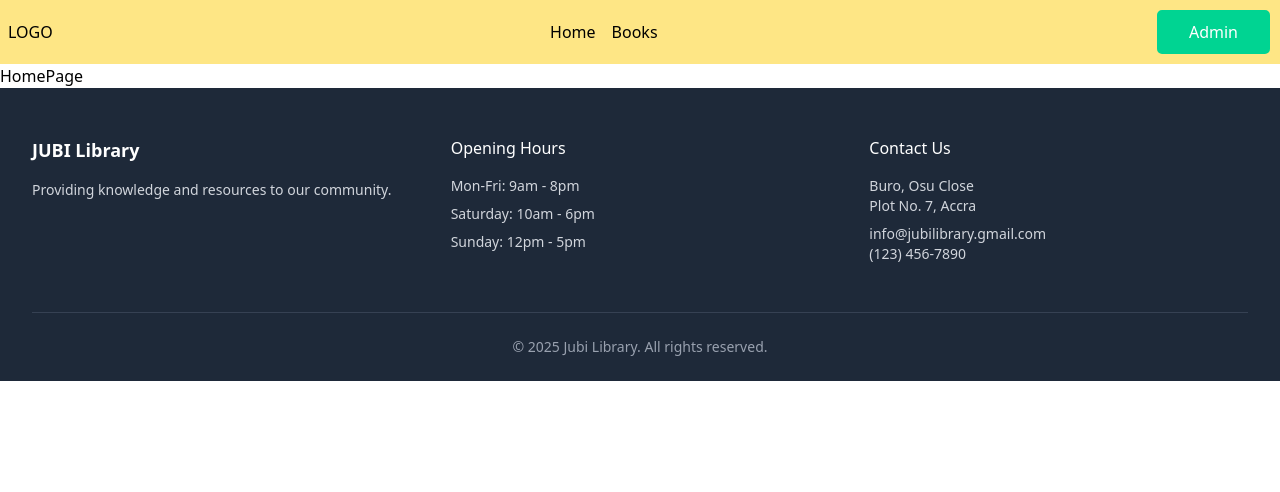
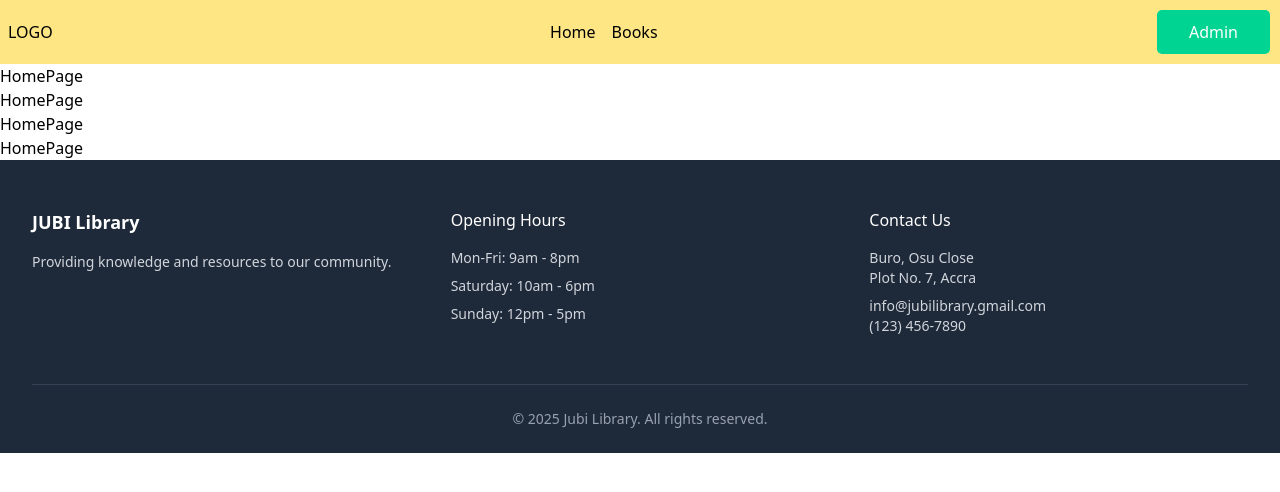
Before and after one commit to JIBU-Library-Project/JUBI-Front-End, a React (Vite) app: page / in a window 1280 px wide. Shown: the top 492 px of the page. Built offline with nearby package versions, Linux system fonts and the light colour scheme.

Commit message:
small update

```diff
--- a/src/pages/HomePage.jsx
+++ b/src/pages/HomePage.jsx
@@ -4,10 +4,11 @@ const HomePage = () => {
   return (
     <div>
       <PagesLayoutUser>
-          <div>HomePage</div>
+        <div>HomePage</div>
+        <div>HomePage</div>
+        <div>HomePage</div>
+        <div>HomePage</div>
       </PagesLayoutUser>
-
-
     </div>
   );
 };
```
